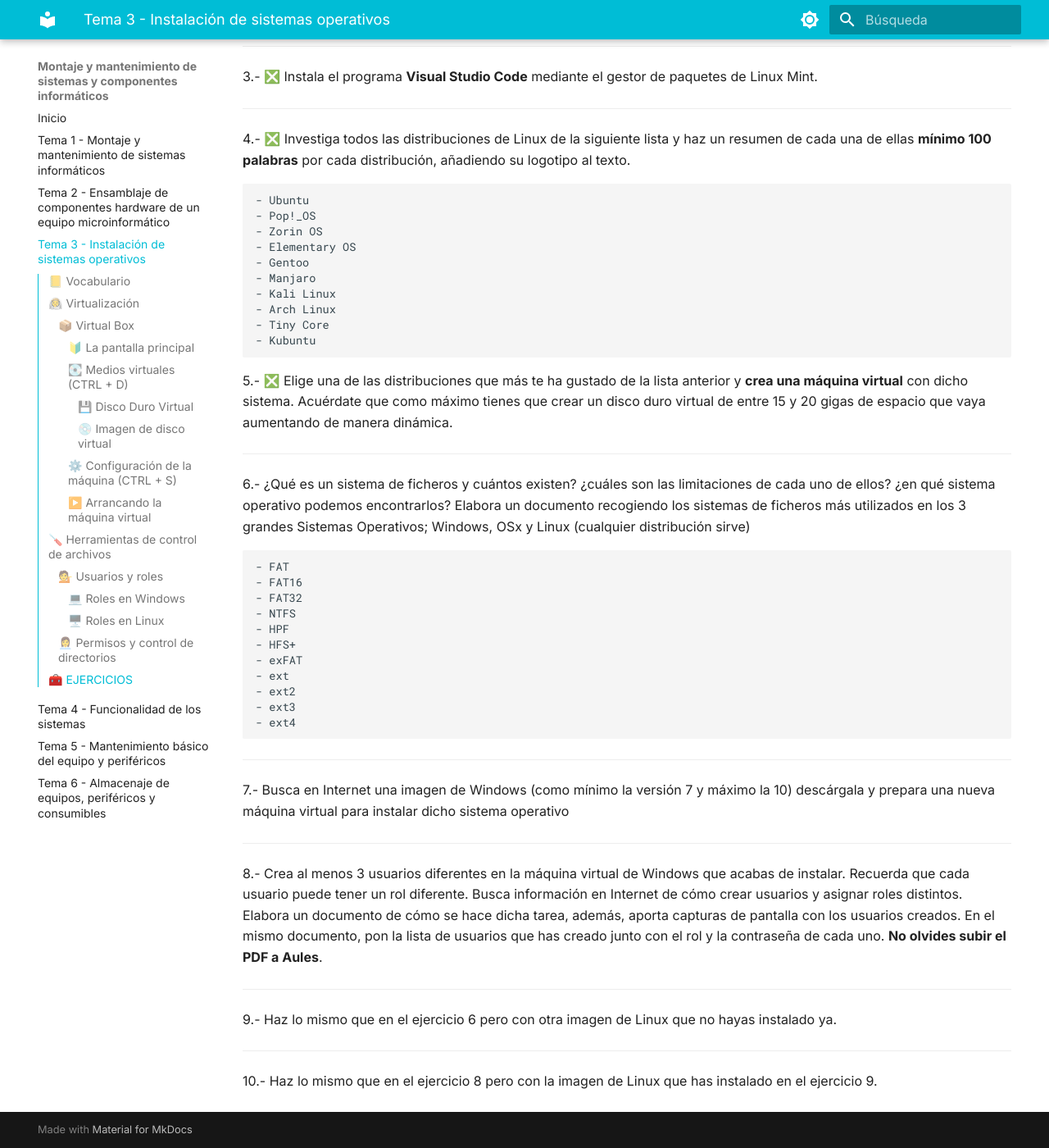
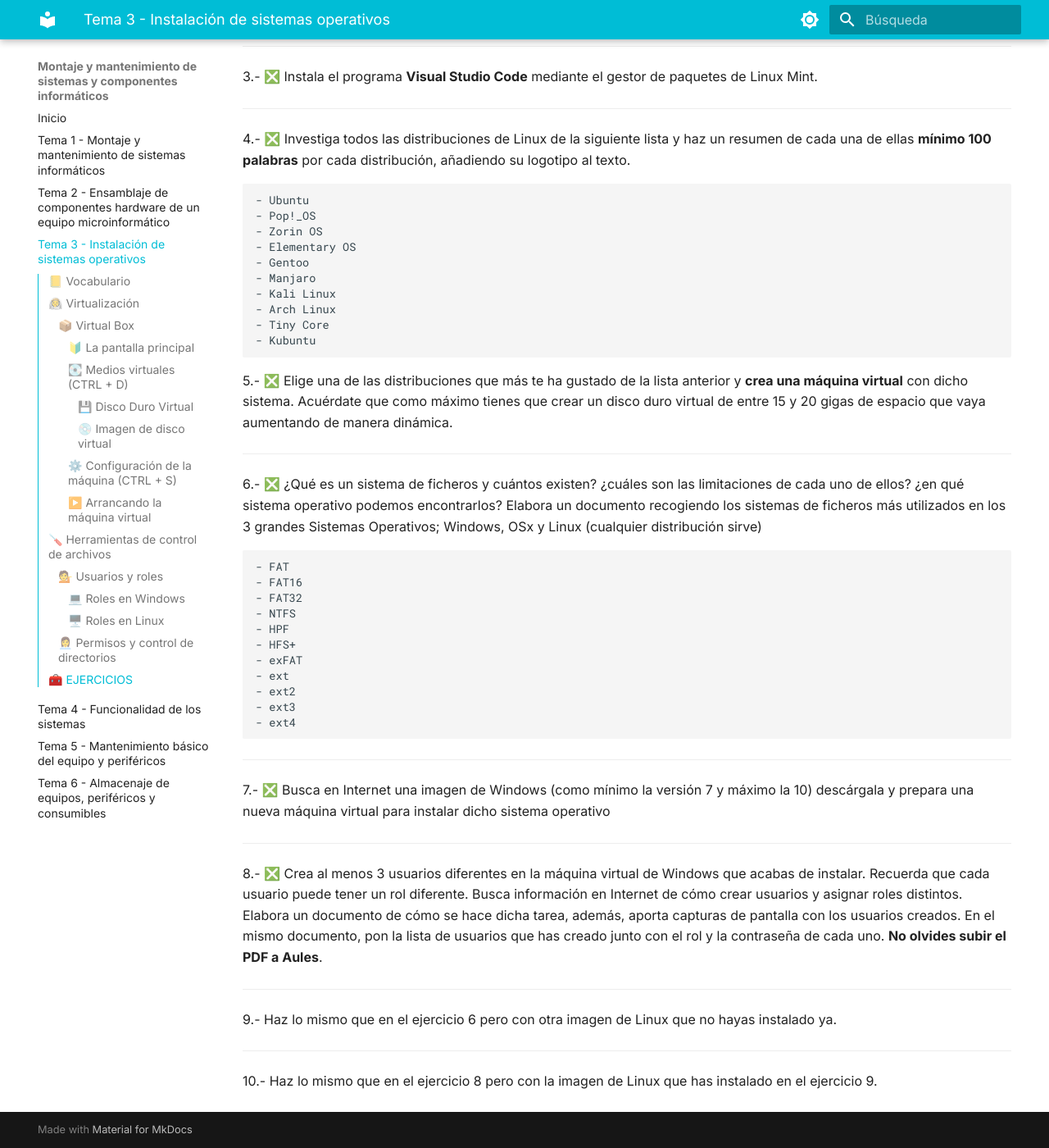
Before and after one commit to lalemanf/montaje, an MkDocs documentation site: the page built from docs/03-sistemas.md, in a window 1280 px wide and 1400 px high, scrolled down 10448 px. Shown: the whole window at 82% size. Built offline with MkDocs 1.6.1 and Material for MkDocs 9.7.7, drawn with Linux system fonts in a browser that asks for light colours.

Commit message:
nuevo contenido

```diff
--- a/docs/03-sistemas.md
+++ b/docs/03-sistemas.md
@@ -276,7 +276,7 @@
 
 ---
 
-6.- ¿Qué es un sistema de ficheros y cuántos existen? ¿cuáles son las limitaciones de cada uno de ellos? ¿en qué sistema operativo podemos encontrarlos? Elabora un documento recogiendo los sistemas de ficheros más utilizados en los 3 grandes Sistemas Operativos; Windows, OSx y Linux (cualquier distribución sirve)
+6.- ❎ ¿Qué es un sistema de ficheros y cuántos existen? ¿cuáles son las limitaciones de cada uno de ellos? ¿en qué sistema operativo podemos encontrarlos? Elabora un documento recogiendo los sistemas de ficheros más utilizados en los 3 grandes Sistemas Operativos; Windows, OSx y Linux (cualquier distribución sirve)
 
     - FAT
     - FAT16
@@ -292,11 +292,11 @@
 
 ---
 
-7.- Busca en Internet una imagen de Windows (como mínimo la versión 7 y máximo la 10) descárgala y prepara una nueva máquina virtual para instalar dicho sistema operativo
+7.- ❎ Busca en Internet una imagen de Windows (como mínimo la versión 7 y máximo la 10) descárgala y prepara una nueva máquina virtual para instalar dicho sistema operativo
 
 ---
 
-8.- Crea al menos 3 usuarios diferentes en la máquina virtual de Windows que acabas de instalar. Recuerda que cada usuario puede tener un rol diferente. Busca información en Internet de cómo crear usuarios y asignar roles distintos. Elabora un documento de cómo se hace dicha tarea, además, aporta capturas de pantalla con los usuarios creados. En el mismo documento, pon la lista de usuarios que has creado junto con el rol y la contraseña de cada uno. **No olvides subir el PDF a Aules**.
+8.- ❎ Crea al menos 3 usuarios diferentes en la máquina virtual de Windows que acabas de instalar. Recuerda que cada usuario puede tener un rol diferente. Busca información en Internet de cómo crear usuarios y asignar roles distintos. Elabora un documento de cómo se hace dicha tarea, además, aporta capturas de pantalla con los usuarios creados. En el mismo documento, pon la lista de usuarios que has creado junto con el rol y la contraseña de cada uno. **No olvides subir el PDF a Aules**.
 
 ---
 
```
Also changed, not shown: site/03-sistemas/index.html, site/search/search_index.json, 1 other file.
